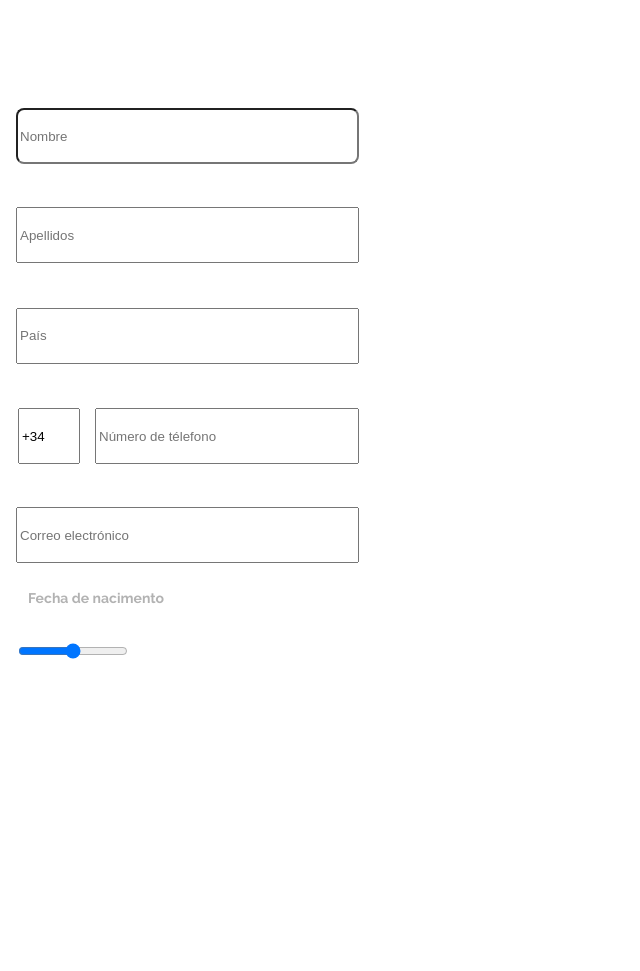
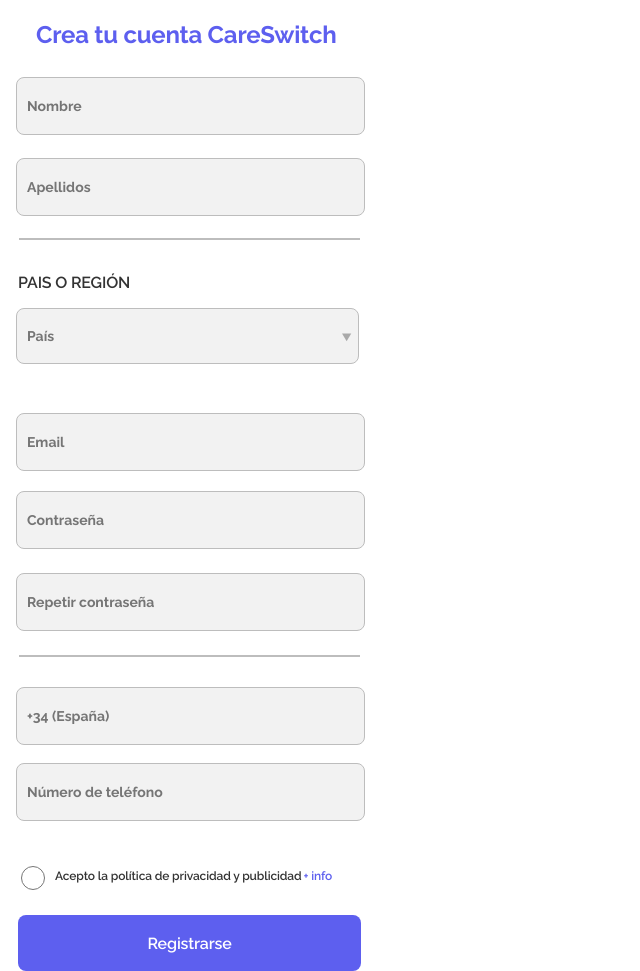
Before and after one commit to airin181/Form_UX, a plain HTML site: page index.html in a window 1280 px wide. Shown: the part 107-1078 px from the top of the page, without its empty margins (0-640 px from the left). Before the commit the page ends 800 px from the top, so only its background shows below. Drawn offline with Linux system fonts and the light colour scheme.

Commit message:
ADD: style + inputs

```diff
--- a/css/style.css
+++ b/css/style.css
@@ -156,24 +156,82 @@ color: #333333;
 
 ---------------------*/
 
+
+.input{
+    background: #F2F2F2;
+    /* CareSwitch/Gris claro */
+
+    border: 1px solid #BDBDBD;
+    box-sizing: border-box;
+    border-radius: 8px;
+
+    font-family: 'Raleway';
+    font-style: normal;
+    font-weight: 700;
+    font-size: 14px;
+    line-height: 16px;
+    color: rgba(0, 0, 0, 0.3);
+    position: absolute;
+    width: 141px;
+    height: 16px;
+}
+
+input[type="text"],[type="password"],[type="datalist"]::placeholder {
+
+    /* Firefox, Chrome, Opera */
+    padding-left: 10px;
+}
+
+
+#titulo{
+    color:#5D5FEF;
+    position: absolute;
+    width: 304px;
+    height: 27px;
+    left: 36px;
+    top: 128px;
+    margin:0;
+}
+
+
 #nombre{
 
     position: absolute;
-    width: 343px;
-    height: 56px;
+    width: 349px;
+    height: 58px;
     left: 16px;
-    top: 215px;
-    border-radius: 8px;
+    top: 184px;
 
 }
 
 #apellidos{
     position: absolute;
-    width: 343px;
-    height: 56px;
+    width: 349px;
+    height: 58px;
     left: 16px;
-    top: 314px;
+    top: 265px;
 }
+
+#hr1{
+    position: absolute;
+    width: 341px;
+    height: 0px;
+    top: 337px;
+    left: 19px;
+
+    border: 1px solid #BDBDBD;
+    }
+
+
+#pais_label{
+    position: absolute;
+    width: 304px;
+    height: 27px;
+    left: 18px;
+    top: 376px;
+}
+
+
 
 #pais{
     position: absolute;
@@ -181,57 +239,114 @@ color: #333333;
     height: 56px;
     left: 16px;
     top: 415px;
+    content: "\25bc"
 }
 
-#telefono{
-    display: flex;
+input::-webkit-calendar-picker-indicator{
+    opacity:1;
+  }
+
+
+
+
+#email{
     position: absolute;
-    width: 62px;
-    height: 56px;
-    left: 18px;
-    top: 515px;
+    width: 349px;
+    height: 58px;
+    left: 16px;
+    top: 520px;
 }
+
+#password{
+    position: absolute;
+    width: 349px;
+    height: 58px;
+    left: 16px;
+    top: 598px;
+}
+
+#repeat_password{
+    position: absolute;
+    width: 349px;
+    height: 58px;
+    left: 16px;
+    top: 680px;
+
+}
+
+
 
 #prefijo{
     position: absolute;
-    width: 62px;
-    height: 56px;
+    width: 349px;
+    height: 58px;
+    left: 16px;
+    top: 794px;
 
 }
 
 #numero{
     position: absolute;
-    width: 264px;
-    height: 56px;
-    margin-left: 77px;
+    width: 349px;
+    height: 58px;
+    left: 16px;
+    top: 870px;
 }
 
-#days{
+#hr2{
     position: absolute;
-    width: 110px;
-    height: 56px;
-    left: 16px;
-    top: 728px;
+    width: 341px;
+    height: 0px;
+    top: 754px;
+    left: 19px;
+
+    border: 1.5px solid #BDBDBD;
 }
 
-#correo{
+#cookies{
+
+    width: 24px;
+    height: 24px;
+    margin-right: 10px;
+    accent-color: #5D5FEF;
+}
+
+#cookies_div{
+    position: absolute;
+    width: 335px;
+    height: 16px;
+    left: 16px;
+    top: 975px;
+    display: flex;
+    flex-direction: row;
+    align-items: center;
+}
+
+#info{
+    text-decoration: none;
+    color: #5D5FEF;
+    margin-left: 2px;
+}
+
+
+#registro{
+    display: flex;
+    flex-direction: row;
+    justify-content: center;
+    align-items: center;
+    padding: 16px 155px;
+
     position: absolute;
     width: 343px;
     height: 56px;
-    left: 16px;
-    top: 614px;
+    left: 18px;
+    top: 1022px;
+
+/* CareSwitch/Morado Primario */
+
+    background: #5D5FEF;
+    border-radius: 8px;
+    color: white;
+    border-style: none;
+    margin-bottom: 25px;
 }
-
-#fecha_nacimiento{
-    position: absolute;
-    width: 141px;
-    height: 16px;
-    left: 28px;
-    top: 697px;
-    font-family: 'Raleway';
-    font-style: normal;
-    font-weight: 700;
-    font-size: 14px;
-    line-height: 16px;
-    color: rgba(0, 0, 0, 0.3);
-}
--- a/index.html
+++ b/index.html
@@ -28,37 +28,41 @@
         <figure id="burger_menu_fig">
             <img src="./media/burger-menu.svg" alt="menu burger">
         </figure>
-
     </header>
     <main>
-        <input type="text" placeholder="Nombre" id="nombre">
-        <input type="text" placeholder="Apellidos" id="apellidos">
+        <p id="titulo" class="title">Crea tu cuenta CareSwitch</p>
+        <input type="text" placeholder="Nombre" id="nombre" class="input">
+        <input type="text" placeholder="Apellidos" id="apellidos" class="input">
 
-        <input list="pais_datalist" name="pais" id="pais" placeholder="País">
+        <hr id="hr1">
+        <label for="pais_datalist" id="pais_label" class="regular_text">PAIS O REGIÓN</label>
+        <input list="pais_datalist" name="pais" id="pais" placeholder="País" class="input" type="text">
+
         <datalist id="pais_datalist">
-            <option value="Australia">
-            <option value="Estados Unidos">
-            <option value="Guinea">
-            <option value="Letonia">
-            <option value="España">
-            <option value="Portugal">
-            <option value="Francia">
+            <option value="Australia"></option>
+            <option value="Estados Unidos"></option>
+            <option value="Guinea"></option>
+            <option value="Letonia"></option>
+            <option value="España"></option>
+            <option value="Portugal"></option>
+            <option value="Francia"></option>
         </datalist>
 
-        <div id="telefono">
-            <input type="text" value="+34" id="prefijo">
-            <input type="text" placeholder="Número de télefono" id="numero">
+        <input type="text" id="email" placeholder="Email" class="input">
+        <input type="password" id="password" placeholder="Contraseña" class="input">
+        <input type="password" id="repeat_password" placeholder="Repetir contraseña" class="input">
+
+        <hr id="hr2">
+        <input type="text" id="prefijo" placeholder="+34 (España)" class="input">
+        <input type="text" id="numero" placeholder="Número de teléfono" class="input">
+
+        <div id="cookies_div">
+            <input type="radio" name="accept" id="cookies" >
+            <label for="cookies" class="small_text">Acepto la política de privacidad y publicidad</label>
+            <a id="info" href="#" class="small_text">+ info</a>
         </div>
 
-        <input type="text" id="correo" placeholder="Correo electrónico">
-
-       <!--  <div id="fecha"> -->
-            <label for="" id="fecha_nacimiento"> Fecha de nacimento</label>
-            <input type="range" id="days" name="days" min="1" max="31">
-           <!--  <input type="week">
-            <input type="year"> -->
-
-       <!--  </div> -->
+        <button type="submit" id="registro" class="regular_text">Registrarse</button>
 
     </main>
 
```
